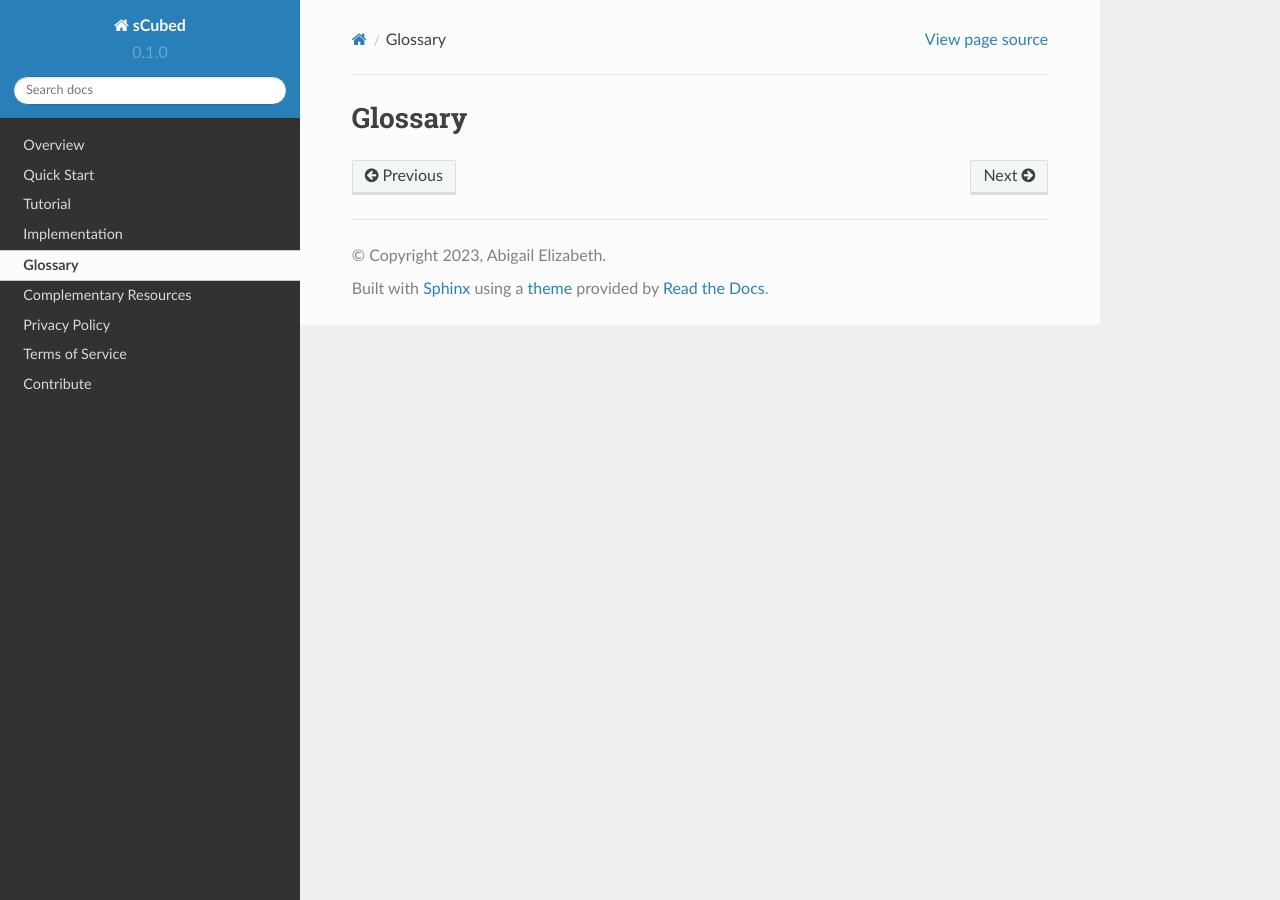
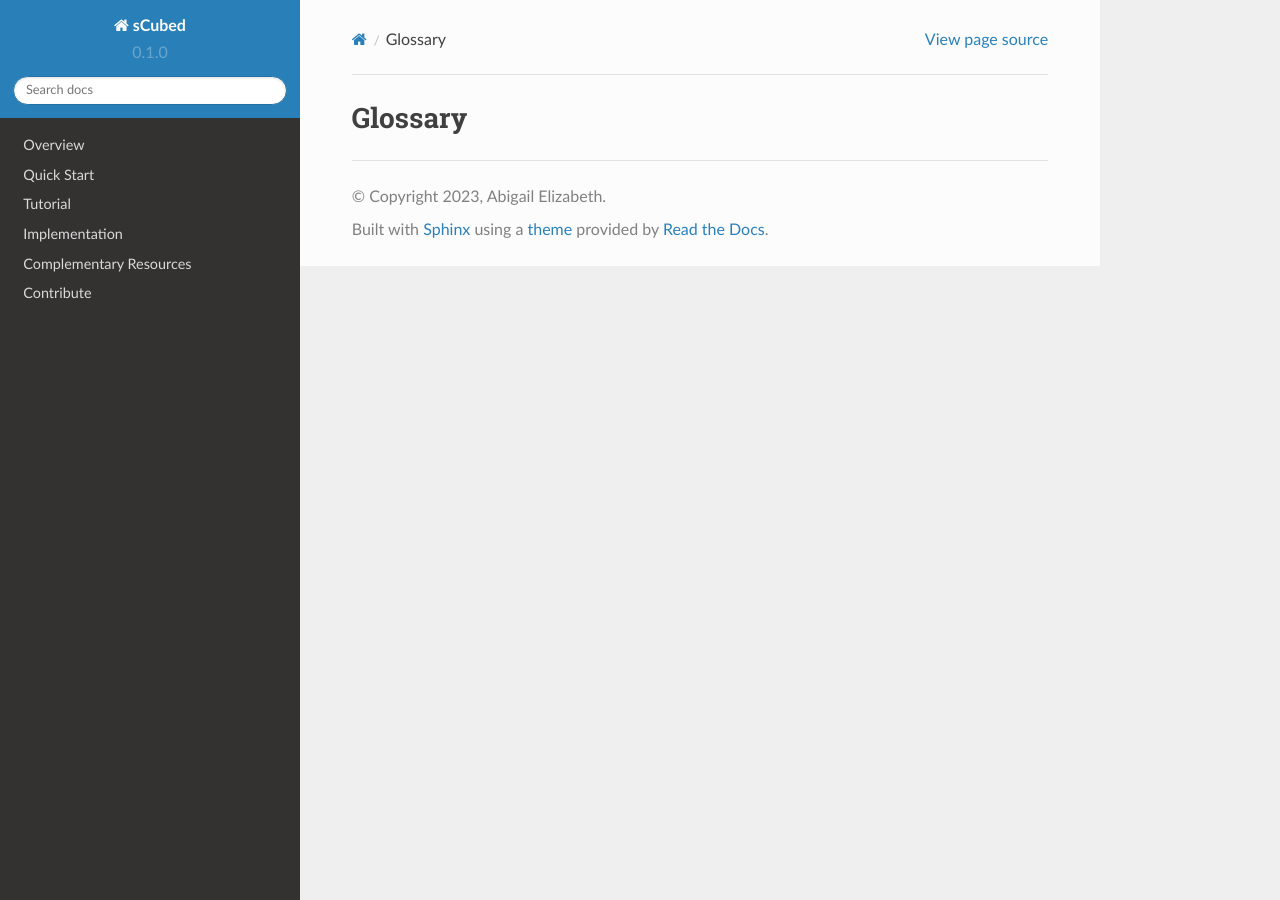
Before and after one commit to aemoore62/sCubed_docs, a Sphinx documentation site: the page built from docs/source/glossary.rst, in a window 1280 px wide. Built offline with Sphinx 7.4.7 and the Read the Docs theme 2.0.0, drawn with Linux system fonts in a browser that asks for light colours.

Commit message:
rm sects mv to site

```diff
--- a/docs/source/index.rst
+++ b/docs/source/index.rst
@@ -19,8 +19,5 @@ Contents
    quick_start
    tutorial
    implementation
-   glossary
    complementary_rsrcs
-   privacy_policy
-   terms_service
    contribute
```
